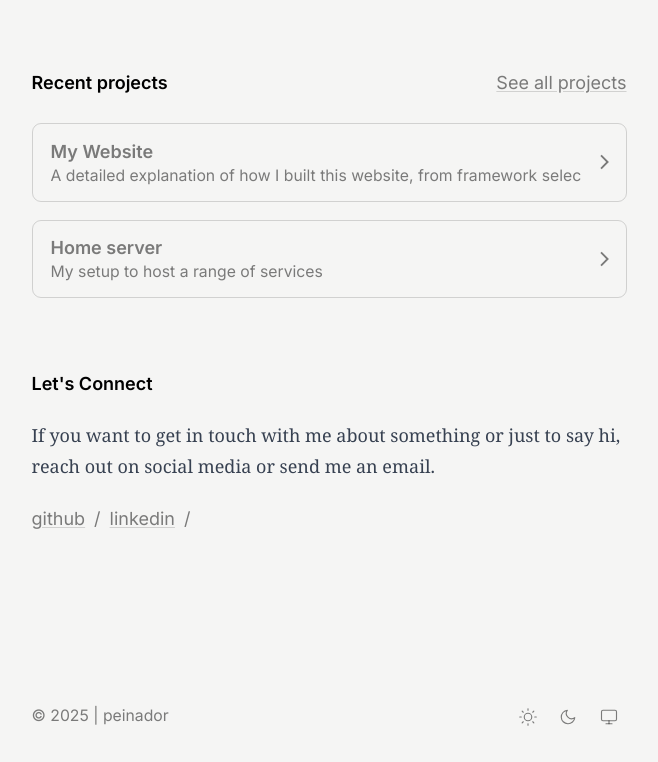
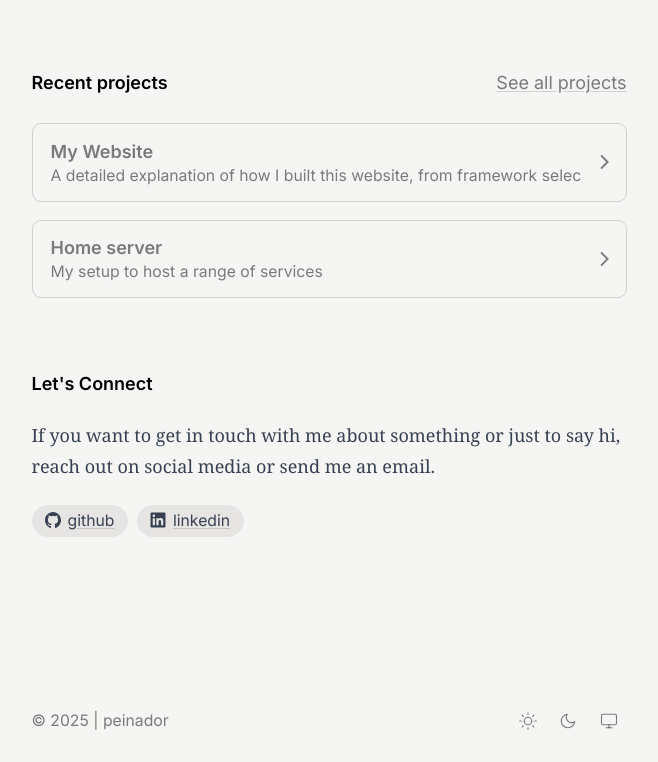
Before and after one commit to peinador/peinador-web, an Astro site: page / in a window 1280 px wide. Shown: the part 851-1613 px from the top of the page, without its empty margins (311-969 px from the left). Built offline with nearby package versions, Linux system fonts and the light colour scheme; Astro itself is replaced by a stand-in of ours; some packages are replaced by stand-ins of ours; a web font is replaced by a local one.

Commit message:
feat:icons in tags

```diff
--- a/src/components/Header.astro
+++ b/src/components/Header.astro
@@ -12,21 +12,15 @@ import { SITE } from "@consts";
           {SITE.NAME}
         </div>
       </Link>
-      <nav class="flex gap-1">
+      <nav class="flex gap-1 font-display-bold">
         <Link href="/blog">
-          blog
+          Blog
         </Link>
         <span>
-          {`/`}
+          {`•`}
         </span>
-        <!-- <Link href="/work">
-          work
-        </Link>
-        <span>
-          {`/`}
-        </span> -->
         <Link href="/projects">
-          projects
+          Projects
         </Link>
       </nav>
     </div>
--- a/src/components/Tag.astro
+++ b/src/components/Tag.astro
@@ -1,11 +1,52 @@
 ---
+import { readFileSync } from "fs";
+import { join } from "path";
+
 interface Props {
-  tag: string;
+  tag?: string;
+  icon?: string;
 }
 
-const { tag } = Astro.props;
+const { tag, icon } = Astro.props;
+
+// Function to load SVG content from file
+function loadSvgIcon(iconName: string) {
+  if (!iconName) return null;
+
+  try {
+    const svgPath = join(process.cwd(), "public", "icons", `${iconName}.svg`);
+    let svgContent = readFileSync(svgPath, "utf-8");
+
+    // Remove XML declaration and comments if present
+    svgContent = svgContent
+      .replace(/<\?xml[^>]*\?>/, "")
+      .replace(/<!--[\s\S]*?-->/g, "")
+      .trim();
+
+    // Ensure the SVG uses currentColor for theming
+    // Replace fill="#000000", fill="#ffffff", or fill="black" with fill="currentColor"
+    svgContent = svgContent
+      .replace(/fill="#[0-9a-fA-F]{6}"/g, "fill=\"currentColor\"")
+      .replace(/fill="#[0-9a-fA-F]{3}"/g, "fill=\"currentColor\"")
+      .replace(/fill="black"/g, "fill=\"currentColor\"")
+      .replace(/fill="white"/g, "fill=\"currentColor\"");
+
+    // Set appropriate width and height for consistency
+    svgContent = svgContent
+      .replace(/width="[^"]*"/g, "width=\"16\"")
+      .replace(/height="[^"]*"/g, "height=\"16\"");
+
+    return svgContent;
+  } catch (error) {
+    console.warn(`Failed to load icon: ${iconName}`, error);
+    return null;
+  }
+}
+
+const svgContent = icon ? loadSvgIcon(icon) : null;
 ---
 
-<span class="inline-block px-3 py-1 text-sm font-medium rounded-full bg-stone-100 dark:bg-stone-800 text-gray-700 dark:text-gray-300 hover:bg-stone-200 dark:hover:bg-gray-700 transition-colors">
-  {tag}
+<span class="inline-flex items-center gap-1 px-3 py-1 text-sm font-medium rounded-full bg-stone-200 dark:bg-stone-700 text-gray-700 dark:text-gray-300 hover:bg-stone-100 dark:hover:bg-gray-800 transition-colors">
+  {svgContent && <span class="flex-shrink-0 w-4 h-4 fill-current" set:html={svgContent}></span>}
+  <span>{tag || <slot />}</span>
 </span>
--- a/src/consts.ts
+++ b/src/consts.ts
@@ -32,10 +32,12 @@ export const PROJECTS: Metadata = {
 export const SOCIALS: Socials = [
   {
     NAME: "github",
-    HREF: "https://github.com/peinador"
+    HREF: "https://github.com/peinador",
+    ICON: "github"
   },
   {
     NAME: "linkedin",
     HREF: "https://www.linkedin.com/in/david-peinador-veiga/",
+    ICON: "linkedin"
   }
 ];
--- a/src/pages/index.astro
+++ b/src/pages/index.astro
@@ -4,6 +4,7 @@ import Container from "@components/Container.astro";
 import PageLayout from "@layouts/PageLayout.astro";
 import ArrowCard from "@components/ArrowCard.astro";
 import Link from "@components/Link.astro";
+import Tag from "@components/Tag.astro";
 //import { dateRange } from "@lib/utils";
 import { SITE, HOME, SOCIALS } from "@consts";
 
@@ -33,7 +34,7 @@ const projects = (await getCollection("projects"))
 <PageLayout title={HOME.TITLE} description={HOME.DESCRIPTION}>
   <Container>
     <h1 class="animate text-6xl font-display-light text-black dark:text-white">
-      Selected Tokens
+      Curated Tokens
     </h1>
     <div class="mt-4">
       <h2 class="animate text-2xl font-display-italic font-light text-stone-600 dark:text-stone-400">
@@ -143,17 +144,13 @@ const projects = (await getCollection("projects"))
         <ul class="flex flex-wrap gap-2">
           {SOCIALS.map(SOCIAL => (
             <li class="flex gap-x-2 text-nowrap">
-              <Link href={SOCIAL.HREF} external aria-label={`${SITE.NAME} on ${SOCIAL.NAME}`}>
-                {SOCIAL.NAME}
-              </Link>
-              {"/"}
+              <Tag icon={SOCIAL.ICON}>
+                <Link href={SOCIAL.HREF} external aria-label={`${SITE.NAME} on ${SOCIAL.NAME}`}>
+                  {SOCIAL.NAME}
+                </Link>
+                </Tag>
             </li>
           ))}
-          <!-- <li class="line-clamp-1">
-            <Link href={`mailto:${SITE.EMAIL}`} aria-label={`Email ${SITE.NAME}`}>
-              {SITE.EMAIL}
-            </Link>
-          </li> -->
         </ul>
       </section>
     </div>
--- a/src/types.ts
+++ b/src/types.ts
@@ -15,4 +15,5 @@ export type Metadata = {
 export type Socials = {
   NAME: string;
   HREF: string;
+  ICON?: string;
 }[];
```
Also changed, not shown: public/icons/git.svg (added), public/icons/github.svg (added), public/icons/linkedin.svg (added).
